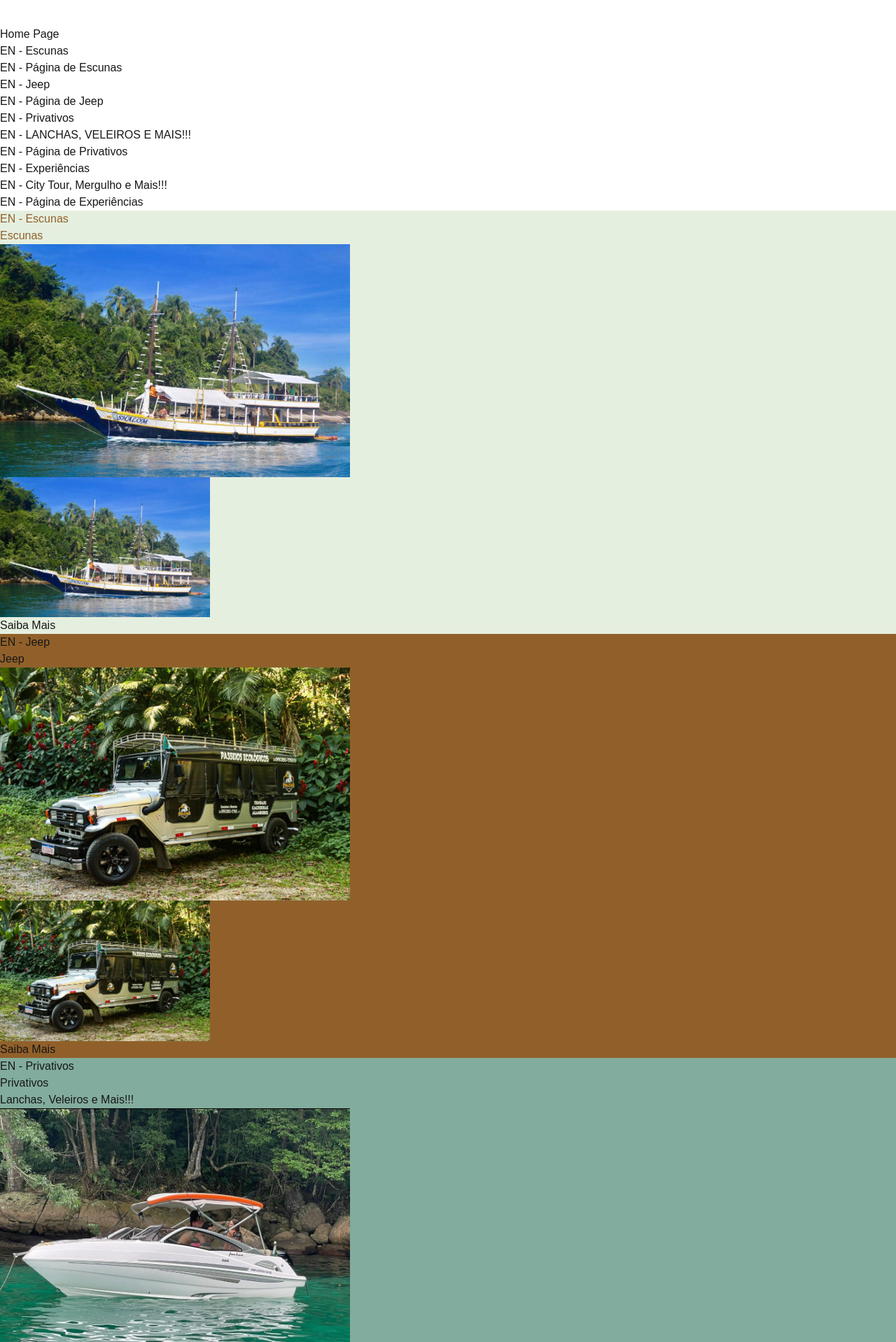
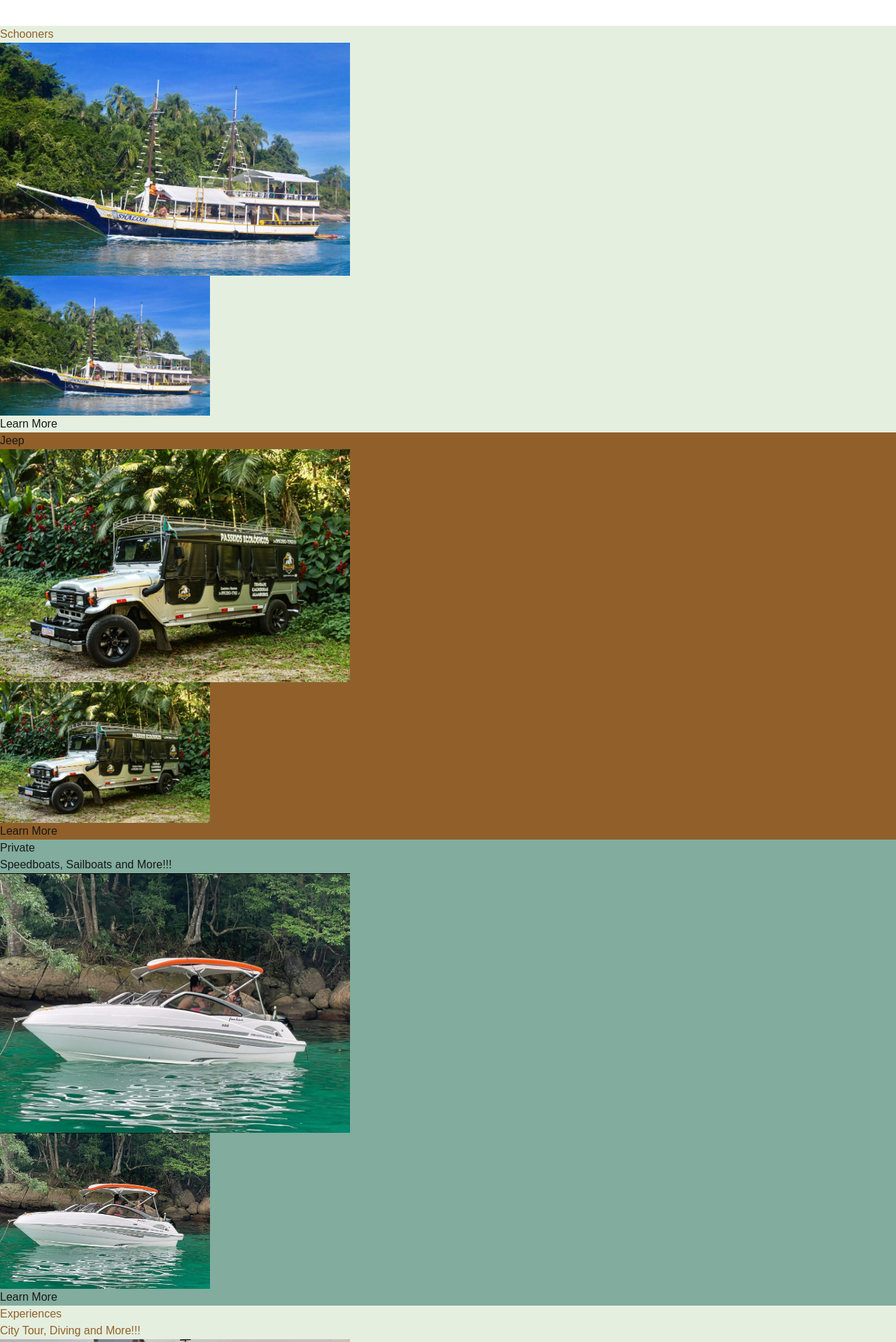
Before and after one commit to fabiosachetto/seu-roteiro-multi-language, a Next.js app: page /en in a window 1280 px wide. Shown: the part 2782-4700 px from the top of the page at 70% size. Built offline with nearby package versions, Linux system fonts and the light colour scheme.

Commit message:
subindo a home com as traduções provisórias

```diff
--- a/src/app/[locale]/page.tsx
+++ b/src/app/[locale]/page.tsx
@@ -16,7 +16,7 @@ export default async function HomePage() {
 
   return (
     <div className="text-center">
-      <h1>{t("title")}</h1>
+      {/* <h1>{t("title")}</h1>
 
       <div>
         <h2>{t("Escunas.title")}</h2>
@@ -54,28 +54,28 @@ export default async function HomePage() {
           className="text-red-600 hover:bg-slate-400">
           {t("Experiencias.title_link")}
         </Link>
-      </div>
+      </div> */}
 
       {escunaInfo && (
         <div key={escunaInfo.titulo_pagina}>
           <section id="escuna" className="mt-7 p-7 text-white text-center">
             <h2 className="text-4xl mb-5 uppercase">
-              {t("Escunas.title")} <br />
-              {escunaInfo.titulo_pagina}
+              {t("Escunas.title")}
+              {/* {escunaInfo.titulo_pagina} */}
             </h2>
             <div className="inline-block">
               <Image
                 src={`/assets/images/${escunaInfo.imagem}`}
-                alt={escunaInfo.alt_title}
-                title={escunaInfo.alt_title}
+                alt={t("Escunas.alt_title")}
+                title={t("Escunas.alt_title")}
                 width={500}
                 height={333}
                 className="hidden md:block object-cover transition duration-500 hover:scale-105 rounded-lg border-4 border-white"
               />
               <Image
                 src={`/assets/images/${escunaInfo.imagem}`}
-                alt={escunaInfo.alt_title}
-                title={escunaInfo.alt_title}
+                alt={t("Escunas.alt_title")}
+                title={t("Escunas.alt_title")}
                 width={300}
                 height={200}
                 className="block md:hidden object-cover transition duration-500 hover:scale-105 rounded-lg border-4 border-white"
@@ -86,13 +86,8 @@ export default async function HomePage() {
               <Link
                 href="/escunas"
                 className="transition delay-150 duration-300 ease-in-out uppercase font-bold py-2 px-12 rounded-full cursor-pointer bg-[#0CC0DF] hover:bg-blue-500">
-                Saiba Mais
+                {t("Escunas.title_link")}
               </Link>
-              {/* <Link
-                href={{ pathname: "/escunas" }}
-                className="text-red-600 hover:bg-slate-400">
-                {t("Escunas.title_link")}
-              </Link> */}
             </div>
           </section>
         </div>
@@ -102,22 +97,22 @@ export default async function HomePage() {
         <div key={jeepInfo.titulo_pagina}>
           <section id="jeep" className="mt-7 p-7 text-white text-center">
             <h2 className="text-4xl mb-5 uppercase">
-              {t("Jeep.title")} <br />
-              {jeepInfo.titulo_pagina}
+              {t("Jeep.title")}
+              {/* {jeepInfo.titulo_pagina} */}
             </h2>
             <div className="inline-block">
               <Image
                 src={`/assets/images/${jeepInfo.imagem}`}
-                alt={jeepInfo.alt_title}
-                title={jeepInfo.alt_title}
+                alt={t("Jeep.alt_title")}
+                title={t("Jeep.alt_title")}
                 width={500}
                 height={333}
                 className="hidden md:block object-cover transition duration-500 hover:scale-105 rounded-lg border-4 border-white"
               />
               <Image
                 src={`/assets/images/${jeepInfo.imagem}`}
-                alt={jeepInfo.alt_title}
-                title={jeepInfo.alt_title}
+                alt={t("Jeep.alt_title")}
+                title={t("Jeep.alt_title")}
                 width={300}
                 height={200}
                 className="block md:hidden object-cover transition duration-500 hover:scale-105 rounded-lg border-4 border-white"
@@ -128,7 +123,7 @@ export default async function HomePage() {
               <Link
                 href="/jeep"
                 className="transition delay-150 duration-300 ease-in-out uppercase font-bold py-2 px-12 rounded-full cursor-pointer bg-[#0CC0DF] hover:bg-blue-500">
-                Saiba Mais
+                {t("Jeep.title_link")}
               </Link>
             </div>
           </section>
@@ -139,25 +134,26 @@ export default async function HomePage() {
         <div key={privativosInfo.titulo_pagina}>
           <section id="privativos" className="mt-7 p-7 text-white text-center">
             <h2 className="text-4xl mb-5 uppercase">
-              {t("Privativos.title")} <br />
-              {privativosInfo.titulo_pagina}
+              {t("Privativos.title")}
+              {/* {privativosInfo.titulo_pagina} */}
             </h2>
             <h3 className="text-2xl mb-5 uppercase font-bold">
-              {privativosInfo.titulo}
+              {t("Privativos.sub_title")}
+              {/* {privativosInfo.titulo} */}
             </h3>
             <div className="inline-block">
               <Image
                 src={`/assets/images/${privativosInfo.imagem}`}
-                alt={privativosInfo.alt_title}
-                title={privativosInfo.alt_title}
+                alt={t("Privativos.alt_title")}
+                title={t("Privativos.alt_title")}
                 width={500}
                 height={333}
                 className="hidden md:block object-cover transition duration-500 hover:scale-105 rounded-lg border-4 border-white"
               />
               <Image
                 src={`/assets/images/${privativosInfo.imagem}`}
-                alt={privativosInfo.alt_title}
-                title={privativosInfo.alt_title}
+                alt={t("Privativos.alt_title")}
+                title={t("Privativos.alt_title")}
                 width={300}
                 height={200}
                 className="block md:hidden object-cover transition duration-500 hover:scale-105 rounded-lg border-4 border-white"
@@ -168,7 +164,7 @@ export default async function HomePage() {
               <Link
                 href="/privativos"
                 className="transition delay-150 duration-300 ease-in-out uppercase font-bold py-2 px-12 rounded-full cursor-pointer bg-[#0CC0DF] hover:bg-blue-500">
-                Saiba Mais
+                {t("Privativos.title_link")}
               </Link>
             </div>
           </section>
@@ -181,25 +177,26 @@ export default async function HomePage() {
             id="experiencias"
             className="mt-7 p-7 text-white text-center">
             <h2 className="text-4xl mb-5 uppercase">
-              {t("Experiencias.title")} <br />
-              {experienciaInfo.titulo_pagina}
+              {t("Experiencias.title")}
+              {/* {experienciaInfo.titulo_pagina} */}
             </h2>
             <h3 className="text-2xl mb-5 uppercase font-bold">
-              {experienciaInfo.titulo}
+              {t("Experiencias.sub_title")}
+              {/* {experienciaInfo.titulo} */}
             </h3>
             <div className="inline-block">
               <Image
                 src={`/assets/images/${experienciaInfo.imagem}`}
-                alt={experienciaInfo.alt_title}
-                title={experienciaInfo.alt_title}
+                alt={t("Experiencias.alt_title")}
+                title={t("Experiencias.alt_title")}
                 width={500}
                 height={333}
                 className="hidden md:block object-cover transition duration-500 hover:scale-105 rounded-lg border-4 border-white"
               />
               <Image
                 src={`/assets/images/${experienciaInfo.imagem}`}
-                alt={experienciaInfo.alt_title}
-                title={experienciaInfo.alt_title}
+                alt={t("Experiencias.alt_title")}
+                title={t("Experiencias.alt_title")}
                 width={300}
                 height={200}
                 className="block md:hidden object-cover transition duration-500 hover:scale-105 rounded-lg border-4 border-white"
@@ -210,7 +207,7 @@ export default async function HomePage() {
               <Link
                 href="/experiencias"
                 className="transition delay-150 duration-300 ease-in-out uppercase font-bold py-2 px-12 rounded-full cursor-pointer bg-[#0CC0DF] hover:bg-blue-500">
-                Saiba Mais
+                {t("Experiencias.title_link")}
               </Link>
             </div>
           </section>
--- a/src/data/infosEscunas.json
+++ b/src/data/infosEscunas.json
@@ -12,7 +12,7 @@
     "alerta": "Não é permitido embarcar com cooler e caixa de som!",
     "valor": "R$ 100",
     "pascoa": "",
-    "contato": "https://api.whatsapp.com/send?phone=5524992779411&text=Olá,%20vim%20do%20site%20e%20tenho%20interesse%20no%20passeio%20de%20Escuna:%20De%20um%20Andar."
+    "contato": "https://api.whatsapp.com/send?phone=5524992779411&text=Ol%C3%A1,%20vim%20do%20site%20e%20tenho%20interesse%20no%20passeio%20de%20Escuna:%205%20Paradas."
   },
   {
     "titulo": "Roteiro Lagoa Azul",
--- a/src/messages/en.json
+++ b/src/messages/en.json
@@ -1,39 +1,42 @@
 {
   "HomePage": {
-    "title": "Home Page",
     "Escunas": {
-      "title": "EN - Escunas",
-      "title_link": "EN - Página de Escunas"
+      "title": "Schooners",
+      "alt_title": "Discover Our Schooner Routes.",
+      "title_link": "Learn More"
     },
     "Jeep": {
-      "title": "EN - Jeep",
-      "title_link": "EN - Página de Jeep"
+      "title": "Jeep",
+      "alt_title": "Discover Our Jeep Tours.",
+      "title_link": "Learn More"
     },
     "Privativos": {
-      "title": "EN - Privativos",
-      "title_link": "EN - Página de Privativos",
-      "subtitle": "EN - LANCHAS, VELEIROS E MAIS!!!"
+      "title": "Private",
+      "sub_title": "Speedboats, Sailboats and More!!!",
+      "alt_title": "Discover Our Private Tours.",
+      "title_link": "Learn More"
     },
     "Experiencias": {
-      "title": "EN - Experiências",
-      "title_link": "EN - Página de Experiências",
-      "subtitle": "EN - City Tour, Mergulho e Mais!!!"
+      "title": "Experiences",
+      "sub_title": "City Tour, Diving and More!!!",
+      "alt_title": "Discover Our Experience Itineraries.",
+      "title_link": "Learn More"
     }
   },
   "EscunasPage": {
     "title": "EN - Escunas",
-    "link": "EN - Clique aqui para voltar para HomePage"
+    "whatsapp": "EN - Reserve Já!!!"
   },
   "JeepPage": {
     "title": "EN - Jeep",
-    "link": "EN - Clique aqui para voltar para HomePage"
+    "whatsapp": "EN - Reserve Já!!!"
   },
   "PrivativosPage": {
     "title": "EN - Privativos",
-    "link": "EN - Clique aqui para voltar para HomePage"
+    "whatsapp": "EN - Reserve Já!!!"
   },
   "ExperienciasPage": {
     "title": "EN - Experiências",
-    "link": "EN - Clique aqui para voltar para HomePage"
+    "whatsapp": "EN - Reserve Já!!!"
   }
 }
--- a/src/messages/es.json
+++ b/src/messages/es.json
@@ -1,39 +1,42 @@
 {
   "HomePage": {
-    "title": "ES - Página Inicial",
     "Escunas": {
-      "title": "ES - Escunas",
-      "title_link": "ES - Página de Escunas"
+      "title": "Goletas",
+      "title_link": "Más información",
+      "alt_title": "Descubra nuestros tours en Goleta."
     },
     "Jeep": {
-      "title": "ES - Jeep",
-      "title_link": "ES - Página de Jeep"
+      "title": "Jeep",
+      "alt_title": "Descubra nuestros tours en Jeep.",
+      "title_link": "Más información"
     },
     "Privativos": {
-      "title": "ES - Privativos",
-      "title_link": "ES - Página de Privativos",
-      "subtitle": "ES - LANCHAS, VELEIROS E MAIS"
+      "title": "Privados",
+      "sub_title": "Lanchas rápidas, veleros y mucho más!!!",
+      "alt_title": "Descubra nuestros tours Privados.",
+      "title_link": "Más información"
     },
     "Experiencias": {
-      "title": "ES - Experiências",
-      "title_link": "ES - Página de Experiências",
-      "subtitle": "ES - LANCHAS, VELEIROS E MAIS"
+      "title": "Experiencias",
+      "sub_title": "Lanchas rápidas, veleros y mucho más!!!",
+      "alt_title": "Descubra nuestros tours Experiencias.",
+      "title_link": "Más información"
     }
   },
   "EscunasPage": {
     "title": "ES - Escunas",
-    "link": "ES - Clique aqui para voltar para HomePage"
+    "whatsapp": "ES - Reserve Já!!!"
   },
   "JeepPage": {
     "title": "ES - Jeep",
-    "link": "ES - Clique aqui para voltar para HomePage"
+    "whatsapp": "ES - Reserve Já!!!"
   },
   "PrivativosPage": {
     "title": "ES - Privativos",
-    "link": "ES - Clique aqui para voltar para HomePage"
+    "whatsapp": "ES - Reserve Já!!!"
   },
   "ExperienciasPage": {
     "title": "ES - Experiências",
-    "link": "ES - Clique aqui para voltar para HomePage"
+    "whatsapp": "ES - Reserve Já!!!"
   }
 }
--- a/src/messages/pt.json
+++ b/src/messages/pt.json
@@ -1,42 +1,42 @@
 {
   "HomePage": {
-    "title": "PT - Página Inicial",
     "Escunas": {
-      "title": "PT - Escunas",
-      "title_link": "PT - Página de Escunas",
-      "titulo_pagina": "Escunas",
-      "imagem": "escuna.jpeg",
-      "alt_title": "Conheça Nossos Roteiros de Escunas"
+      "title": "Escunas",
+      "alt_title": "Conheça Nossos Roteiros de Escunas.",
+      "title_link": "Saiba Mais"
     },
     "Jeep": {
-      "title": "PT - Jeep",
-      "title_link": "PT - Página de Jeep"
+      "title": "Jeep",
+      "alt_title": "Conheça Nossos Roteiros de Jeep.",
+      "title_link": "Saiba Mais"
     },
     "Privativos": {
-      "title": "PT - Privativos",
-      "title_link": "PT - Página de Privativos",
-      "subtitle": "PT - LANCHAS, VELEIROS E MAIS!!!"
+      "title": "Privativos",
+      "sub_title": "Lanchas, Veleiros e Mais!!!",
+      "alt_title": "Conheça Nossos Roteiros Privativos.",
+      "title_link": "Saiba Mais"
     },
     "Experiencias": {
-      "title": "PT - Experiências",
-      "title_link": "PT - Página de Experiências",
-      "subtitle": "PT - City Tour, Mergulho e Mais!!!"
+      "title": "Experiências",
+      "sub_title": "City Tour, Mergulho e Mais!!!",
+      "alt_title": "Conheça Nossos Roteiros de Experiências.",
+      "title_link": "Saiba Mais"
     }
   },
   "EscunasPage": {
     "title": "PT - Escunas",
-    "link": "PT - Clique aqui para voltar para HomePage"
+    "whatsapp": "PT - Reserve Já!!!"
   },
   "JeepPage": {
     "title": "PT - Jeep",
-    "link": "PT - Clique aqui para voltar para HomePage"
+    "whatsapp": "PT - Reserve Já!!!"
   },
   "PrivativosPage": {
     "title": "PT - Privativos",
-    "link": "PT - Clique aqui para voltar para HomePage"
+    "whatsapp": "PT - Reserve Já!!!"
   },
   "ExperienciasPage": {
     "title": "PT - Experiencias",
-    "link": "PT - Clique aqui para voltar para HomePage"
+    "whatsapp": "PT - Reserve Já!!!"
   }
 }
```
Also changed, not shown: src/app/[locale]/escunas/page.tsx (+108 -4 lines).
